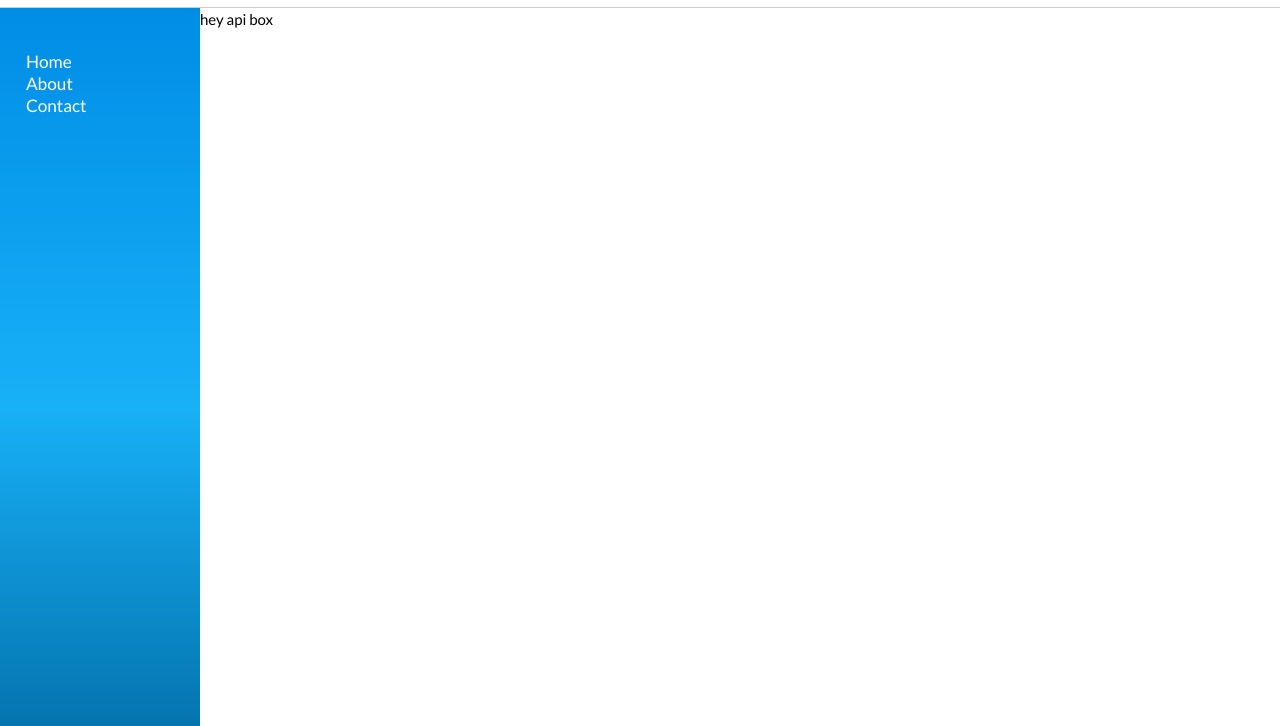
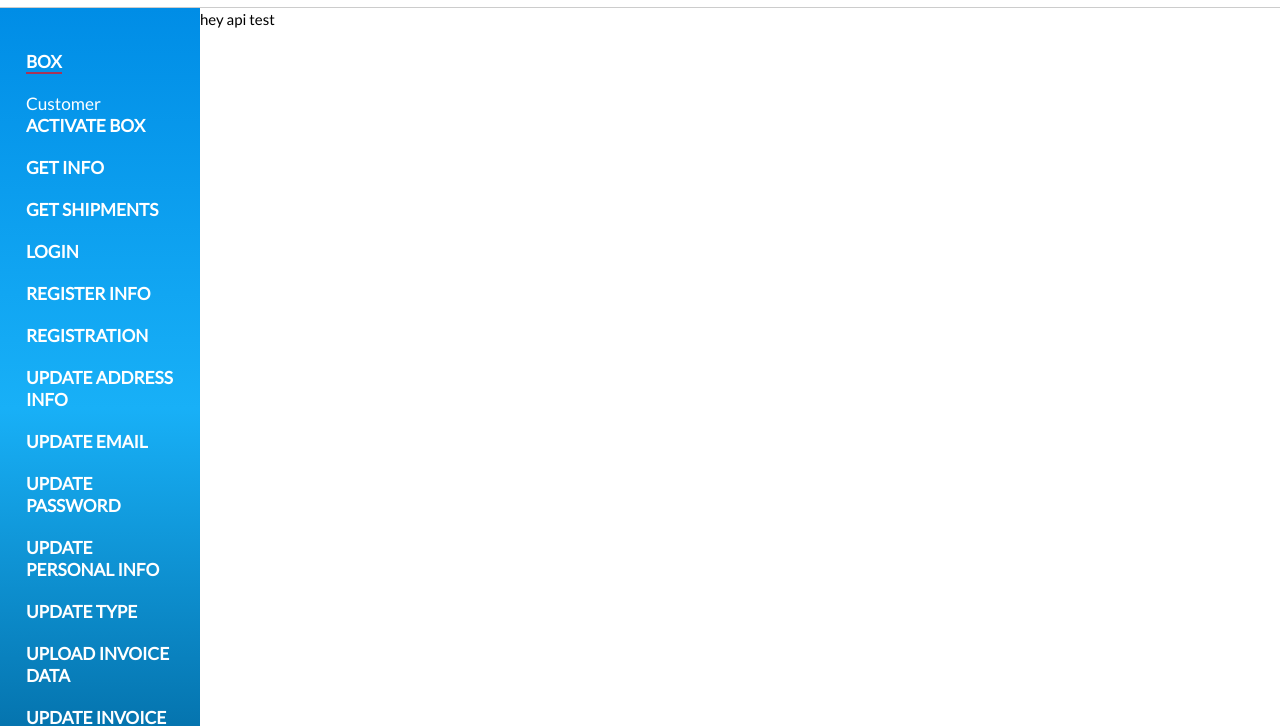
Before and after one commit to chri5bot/docusaurus-v2, a Gatsby site: page /api-box in a window 1280 px wide. Shown: the part 74-800 px from the top of the page. Built offline with nearby package versions, Linux system fonts and the light colour scheme; Gatsby itself is replaced by a stand-in of ours.

Commit message:
Logic of routes

```diff
--- a/src/components/Layout/index.js
+++ b/src/components/Layout/index.js
@@ -6,13 +6,13 @@ import Header from "../Header"
 
 import { GlobalStyle } from "../../styles/reset.css"
 
-function Layout({ children, showMenu }) {
+function Layout({ children, showMenu, routes }) {
   return (
     <>
       <GlobalStyle />
       <StickyContainer>
         <Header showMenu={showMenu} />
-        {showMenu && <Menu />}
+        {showMenu && routes && <Menu routes={routes} />}
         <main>{children}</main>
       </StickyContainer>
     </>
--- /dev/null
+++ b/src/components/Menu/components/MenuLink/index.js
@@ -0,0 +1,23 @@
+import React from "react"
+
+import { Container, CustomLink } from "./style"
+
+function MenuLink({ text, to }) {
+  console.log("text", text)
+  console.log("to", to)
+  return (
+    <Container>
+      <CustomLink
+        activeStyle={{
+          color: "white",
+          borderBottom: "solid 2px #a83557",
+        }}
+        to={to}
+      >
+        {text}
+      </CustomLink>
+    </Container>
+  )
+}
+
+export default MenuLink
--- /dev/null
+++ b/src/components/Menu/components/MenuLink/style.js
@@ -0,0 +1,13 @@
+import styled from "styled-components"
+import Link from "gatsby-link"
+
+export const Container = styled.div`
+  margin-bottom: 20px;
+`
+
+export const CustomLink = styled(Link)`
+  color: white;
+  text-decoration: none;
+  font-weight: bold;
+  text-transform: uppercase;
+`
--- a/src/components/Menu/index.js
+++ b/src/components/Menu/index.js
@@ -1,6 +1,7 @@
 import React from "react"
+import BurgerMenu from "react-burger-menu"
 
-import BurgerMenu from "react-burger-menu"
+import MenuLink from "./components/MenuLink"
 
 import { style, styleResponsive } from "./style"
 
@@ -26,6 +27,33 @@ class Menu extends React.Component {
     const Menu = BurgerMenu["slide"]
 
     const { docked } = this.state
+
+    const { routes } = this.props
+
+    console.log("routes", routes)
+
+    const items = []
+
+    routes.map(route => {
+      items.push(
+        <MenuLink key={route.pathname} text={route.api} to={route.pathname} />
+      )
+      route.content.map(({ parent, children, pathname }) => {
+        items.push(<span key={parent}>{parent}</span>)
+        children.map(child => {
+          items.push(
+            <MenuLink
+              key={child.pathname}
+              text={child.name}
+              to={route.pathname + pathname + child.pathname}
+            />
+          )
+        })
+      })
+    })
+
+    console.log("test", items)
+
     return (
       <Menu
         id={"slide"}
@@ -34,17 +62,7 @@ class Menu extends React.Component {
         isOpen={docked}
         noOverlay
       >
-        <span id="home" className="menu-item" href="/">
-          Home
-        </span>
-
-        <span id="about" className="menu-item" href="/about">
-          About
-        </span>
-
-        <span id="contact" className="menu-item" href="/contact">
-          Contact
-        </span>
+        {items}
       </Menu>
     )
   }
--- a/src/pages/api-box.js
+++ b/src/pages/api-box.js
@@ -1,11 +1,25 @@
 import React from "react"
+import styled from "styled-components"
 
 import Layout from "../components/Layout"
 
-function ApiBox() {
+import media from "../styles/media"
+
+import routes from "../routes"
+
+const Wrapper = styled.div`
+  ${media.md`
+    margin-left: 200px;
+  `}
+`
+
+function ApiBox({ location: { pathname } }) {
   return (
-    <Layout showMenu>
-      <div style={{ marginLeft: 200 }}>hey api box</div>
+    <Layout
+      showMenu
+      routes={routes.filter(route => route.pathname == pathname)}
+    >
+      <Wrapper>hey api test</Wrapper>
     </Layout>
   )
 }
--- /dev/null
+++ b/src/routes/index.js
@@ -0,0 +1,126 @@
+const routes = [
+  {
+    api: "Box",
+    pathname: "/api-box",
+    content: [
+      {
+        parent: "Customer",
+        pathname: "/customer",
+        children: [
+          {
+            name: "Activate Box",
+            pathname: "/customer-activate-box",
+          },
+          {
+            name: "Get Info",
+            pathname: "/customer-get-information",
+          },
+          {
+            name: "Get Shipments",
+            pathname: "/customer-get-shipments",
+          },
+          {
+            name: "Login",
+            pathname: "/customer-login",
+          },
+          {
+            name: "Register Info",
+            pathname: "/customer-register-information",
+          },
+          {
+            name: "Registration",
+            pathname: "/customer-registration",
+          },
+          {
+            name: "Update Address Info",
+            pathname: "/customer-update-address-info",
+          },
+          {
+            name: "Update Email",
+            pathname: "/customer-update-email",
+          },
+          {
+            name: "Update Password",
+            pathname: "/customer-update-password",
+          },
+          {
+            name: "Update Personal Info",
+            pathname: "/customer-update-personal-info",
+          },
+          {
+            name: "Update Type",
+            pathname: "/customer-update-type",
+          },
+          {
+            name: "Upload Invoice Data",
+            pathname: "/customer-upload-invoice-data",
+          },
+          {
+            name: "Update Invoice File",
+            pathname: "/customer-upload-invoice-file",
+          },
+        ],
+      },
+      {
+        name: "Geographic",
+        pathname: "/geographic",
+        children: [
+          {
+            name: "Countries",
+            pathname: "/geographic-get-countries",
+          },
+          {
+            name: "States",
+            pathname: "/geographic-get-states",
+          },
+          {
+            name: "Cities",
+            pathname: "/geographic-get-cities",
+          },
+        ],
+      },
+      {
+        name: "Partner",
+        pathname: "/partner",
+        children: [
+          {
+            name: "Get Info",
+            pathname: "/get-info",
+          },
+        ],
+      },
+      {
+        name: "Shipment",
+        pathname: "/shipment",
+        children: [
+          {
+            name: "Get Shipment Info",
+            pathname: "/get-shipment-info",
+          },
+        ],
+      },
+    ],
+  },
+  {
+    api: "Test",
+    pathname: "/api-test",
+    content: [
+      {
+        parent: "Customer",
+        pathname: "/customer",
+        children: [
+          {
+            name: "Activate Box",
+            pathname: "/customer-activate-box",
+          },
+          {
+            name: "Get Info",
+            pathname: "/customer-get-information",
+          },
+        ],
+      },
+    ],
+  },
+]
+
+export default routes
```
Also changed, not shown: src/pages/api.js (deleted, +0 -13 lines), src/pages/api.template.js (added, +27 -0 lines), src/pages/index.js (+5 -2 lines), src/templates/template.js (+7 -1 lines).
